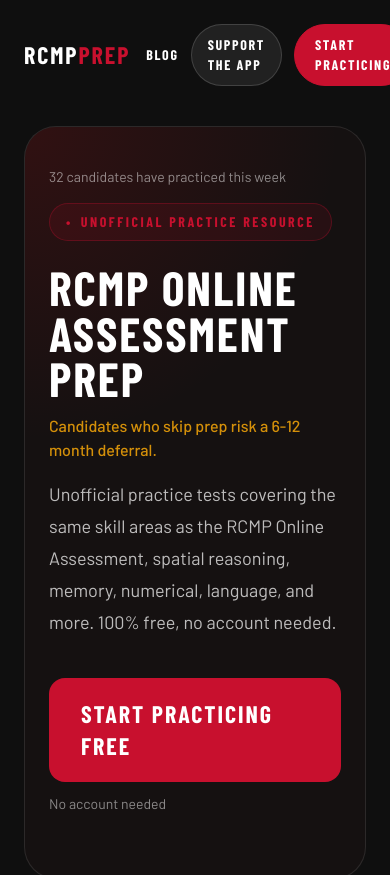
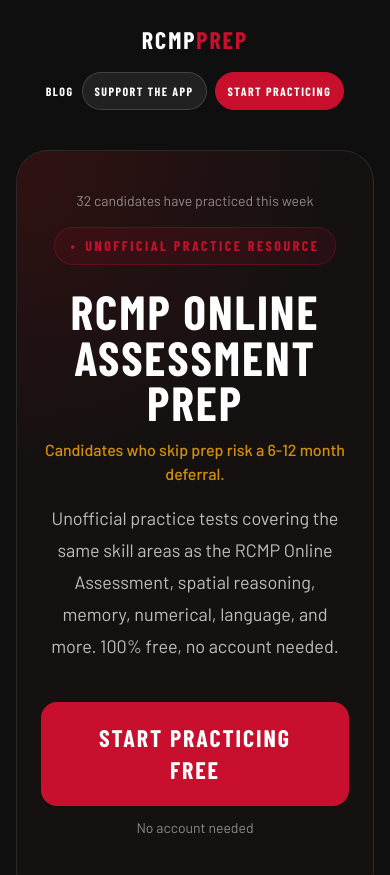
Before and after one commit to senowensops/rcmp-prep, a Next.js app: page / in a window 390 px wide. Shown: the top 875 px of the page. Built offline with nearby package versions, Linux system fonts and the light colour scheme; no server answers; a web font is replaced by a local one.

Commit message:
Fix mobile landing header layout

```diff
--- a/components/landing/Hero.tsx
+++ b/components/landing/Hero.tsx
@@ -4,16 +4,16 @@
 
 export function Hero() {
   return (
-    <section className="relative overflow-hidden px-6 pb-0 pt-6 sm:px-8 sm:pt-8">
-      <div className="mx-auto max-w-6xl">
-        <nav className="mb-10 flex items-center justify-between gap-4">
+    <section className="relative overflow-x-hidden px-4 pb-0 pt-6 sm:px-8 sm:pt-8">
+      <div className="mx-auto max-w-6xl overflow-x-hidden">
+        <nav className="mb-10 flex flex-col items-center gap-4 md:flex-row md:items-center md:justify-between">
           <Link href="/" className="font-head text-2xl font-extrabold uppercase tracking-[0.08em] text-white">
             RCMP<span className="text-[var(--red)]">PREP</span>
           </Link>
-          <div className="flex items-center gap-3 sm:gap-4">
+          <div className="flex w-full max-w-full flex-wrap items-center justify-center gap-2 sm:gap-3 md:w-auto md:flex-nowrap md:justify-end md:gap-4">
             <Link
               href="/blog"
-              className="font-head text-sm font-bold uppercase tracking-[0.12em] text-white/70 transition hover:text-white"
+              className="font-head text-xs font-bold uppercase tracking-[0.12em] text-white/70 transition hover:text-white sm:text-sm"
             >
               Blog
             </Link>
@@ -21,13 +21,13 @@
               href="https://buymeacoffee.com/rcmpprep"
               target="_blank"
               rel="noopener noreferrer"
-              className="rounded-full border border-white/15 bg-white/8 px-4 py-2.5 font-head text-sm font-bold uppercase tracking-[0.12em] text-white transition hover:bg-white/15"
+              className="max-w-full rounded-full border border-white/15 bg-white/8 px-3 py-2.5 text-center font-head text-xs font-bold uppercase tracking-[0.12em] text-white transition hover:bg-white/15 sm:px-4 sm:text-sm"
             >
               Support the App
             </a>
             <Link
               href="/test/1"
-              className="rounded-full border border-[var(--red)] bg-[var(--red)] px-5 py-2.5 font-head text-sm font-bold uppercase tracking-[0.12em] text-white transition hover:bg-[var(--red-dk)]"
+              className="max-w-full rounded-full border border-[var(--red)] bg-[var(--red)] px-3 py-2.5 text-center font-head text-xs font-bold uppercase tracking-[0.12em] text-white transition hover:bg-[var(--red-dk)] sm:px-5 sm:text-sm"
             >
               Start Practicing
             </Link>
@@ -38,12 +38,12 @@
           <div className="absolute inset-0 bg-[radial-gradient(circle_at_top_left,_rgba(177,17,22,0.18),_transparent_38%)]" />
 
           <div className="relative grid min-h-[620px] items-end lg:grid-cols-[1.05fr_0.95fr]">
-            <div className="relative z-10 px-6 pb-16 pt-10 sm:px-10 sm:pb-20 sm:pt-14 lg:px-12 lg:pb-24">
+            <div className="relative z-10 px-6 pb-16 pt-10 text-center sm:px-10 sm:pb-20 sm:pt-14 sm:text-left lg:px-12 lg:pb-24">
               <p className="mb-4 text-sm text-white/50">
                 32 candidates have practiced this week
               </p>
 
-              <div className="mb-6 inline-flex items-center gap-2 rounded-full border border-[var(--red)]/30 bg-[var(--red)]/10 px-4 py-2 font-head text-sm font-bold uppercase tracking-[0.18em] text-[var(--red)]">
+              <div className="mb-6 inline-flex items-center gap-2 self-center rounded-full border border-[var(--red)]/30 bg-[var(--red)]/10 px-4 py-2 font-head text-sm font-bold uppercase tracking-[0.18em] text-[var(--red)] sm:self-auto">
                 <span aria-hidden="true">&bull;</span>
                 Unofficial Practice Resource
               </div>
@@ -61,16 +61,16 @@
                 Unofficial practice tests covering the same skill areas as the RCMP Online Assessment, spatial reasoning, memory, numerical, language, and more. 100% free, no account needed.
               </p>
 
-              <div className="mt-10 flex flex-col gap-4 sm:flex-row">
+              <div className="mt-10 flex flex-col items-center gap-4 sm:items-start sm:flex-row">
                 <Link
                   href="/test/1"
-                  className="inline-flex items-center justify-center rounded-2xl bg-[var(--red)] px-8 py-5 font-head text-2xl font-bold uppercase tracking-[0.08em] text-white transition hover:-translate-y-0.5 hover:bg-[var(--red-dk)]"
+                  className="inline-flex w-full max-w-sm items-center justify-center rounded-2xl bg-[var(--red)] px-8 py-5 text-center font-head text-2xl font-bold uppercase tracking-[0.08em] text-white transition hover:-translate-y-0.5 hover:bg-[var(--red-dk)] sm:w-auto sm:max-w-none"
                 >
                   Start Practicing Free
                 </Link>
               </div>
 
-              <p className="mt-3 text-sm text-white/50">
+              <p className="mt-3 text-center text-sm text-white/50 sm:text-left">
                 No account needed
               </p>
             </div>
```
